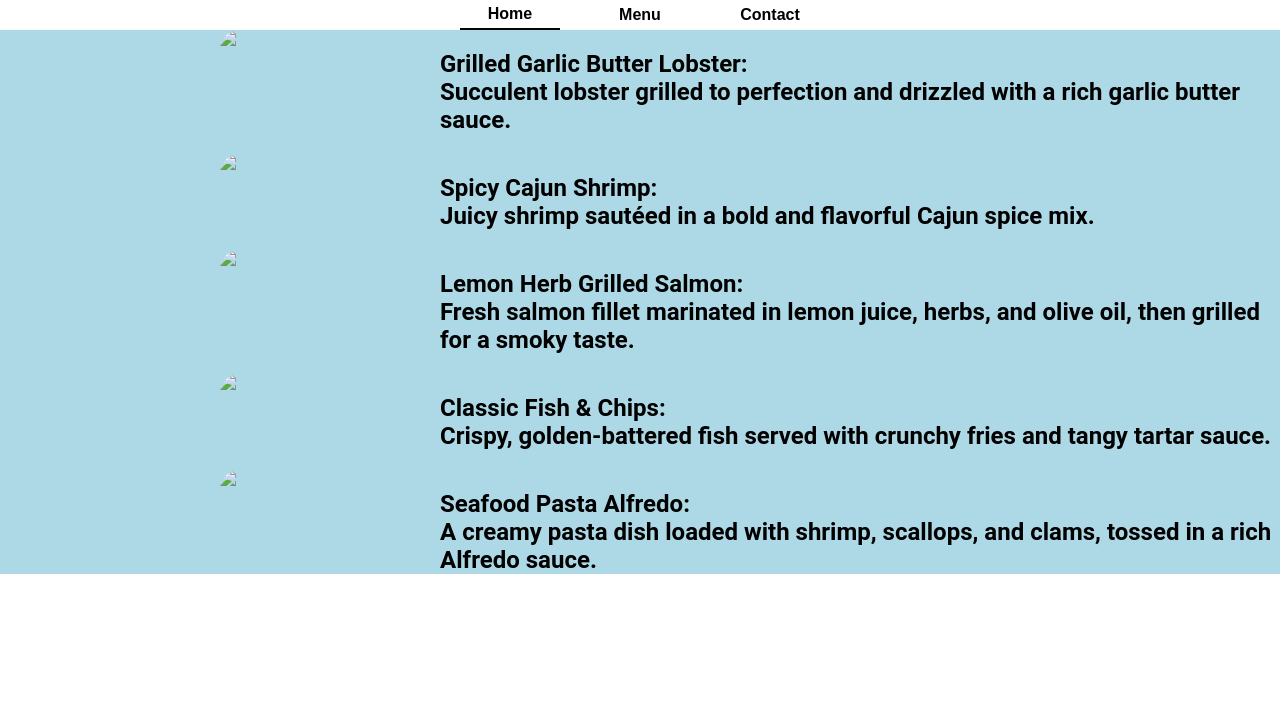
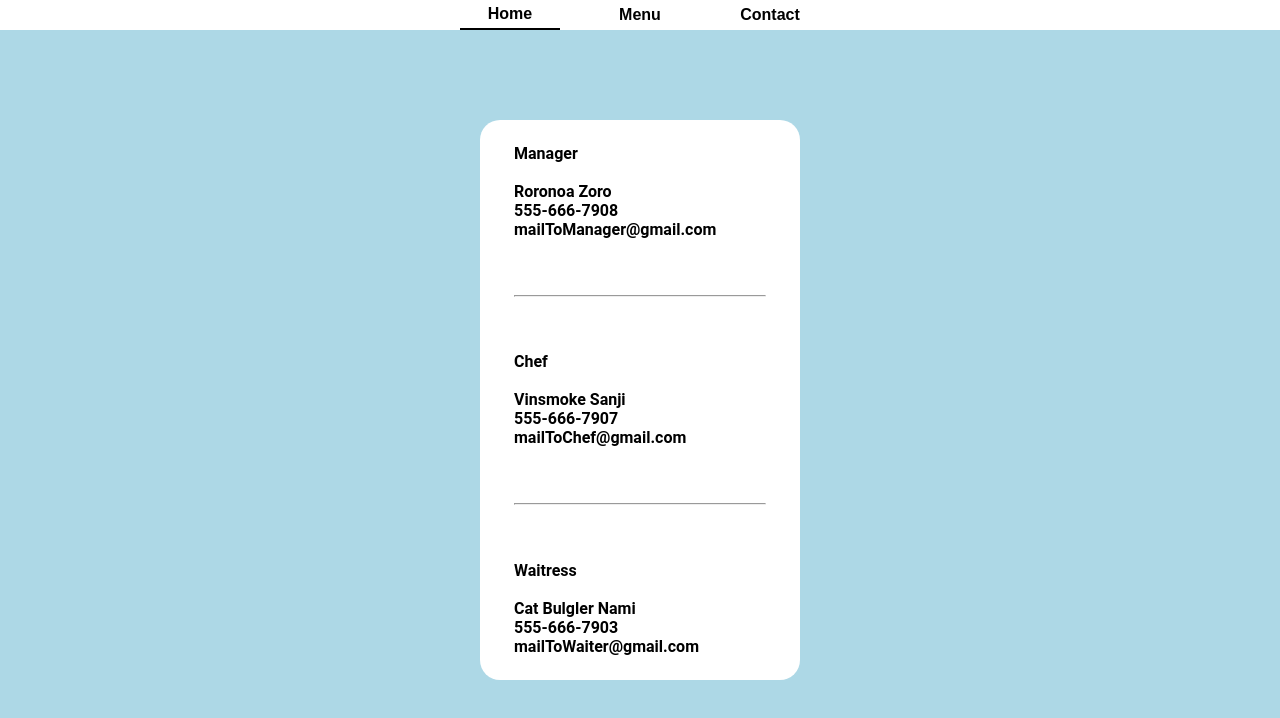
Before and after one commit to dark-prince05/restaurant-page, a website built with webpack: page src/template.html in a window 1280 px wide. Built offline with nearby package versions, Linux system fonts and the light colour scheme; files whose address does not match are found by name.

Commit message:
Complete contact tab

```diff
--- a/src/contact.js
+++ b/src/contact.js
@@ -1,25 +1,38 @@
-export function contact(content) {
+export function contact() {
+  const contactInfo = createElement("div", "contactInfo");
   const form = createElement("div", "form");
-  const chef = createElement("div", "chef");
-  const manager = createElement("div", "manager");
-  const waiter = createElement("div", "waiter");
+  const chef = createElement("div", "contact-details");
+  const line1 = createElement("hr", "line");
+  const manager = createElement("div", "contact-details");
+  const line2 = line1.cloneNode(true);
+  const waiter = createElement("div", "contact-details");
 
-  chef.textContent = `The Chef
+  chef.textContent = `Chef
+
+                      Vinsmoke Sanji
                       555-666-7907
                       mailToChef@gmail.com`;
 
-  manager.textContent = `The manager
+  manager.textContent = `Manager
+
+                      Roronoa Zoro
                       555-666-7908
-                      mailToManager@gmail.com`;
+                      mailToManager@gmail.com
+`;
 
-  waiter.textContent = `The Waiter
+  waiter.textContent = `Waitress
+
+                      Cat Bulgler Nami
                       555-666-7903
                       mailToWaiter@gmail.com`;
 
   form.append(manager);
+  form.append(line1);
   form.append(chef);
+  form.append(line2);
   form.append(waiter);
-  content.append(form);
+  contactInfo.append(form);
+  return contactInfo;
 }
 
 function createElement(elem, className) {
--- a/src/index.js
+++ b/src/index.js
@@ -10,9 +10,11 @@ const contactBtn = document.querySelector("#contact-btn");
 
 const home = homeTab();
 const menu = menuTab();
+const contact = contactTab();
+console.log(contact);
 
 window.addEventListener("load", () => {
-  content.append(menu);
+  content.append(contact);
   homeBtn.classList.add("borderB");
 });
 
@@ -32,6 +34,10 @@ menuBtn.addEventListener("click", () => {
   contactBtn.classList.remove("borderB");
 });
 
-conatactBtn.addEventListener("click", () => {
-  contactTab(content);
+contactBtn.addEventListener("click", () => {
+  content.textContent = "";
+  content.append(contact);
+  contactBtn.classList.add("borderB");
+  menuBtn.classList.remove("borderB");
+  homeBtn.classList.remove("borderB");
 });
--- a/src/style.css
+++ b/src/style.css
@@ -2,6 +2,12 @@ body {
   padding: 0;
   margin: 0;
   font-family: "Roboto", sans-serif;
+}
+
+header {
+  position: fixed;
+  background: white;
+  width: 100%;
 }
 
 nav {
@@ -10,7 +16,6 @@ nav {
   justify-content: center;
   column-gap: 30px;
 }
-
 button {
   background: none;
   border: none;
@@ -50,6 +55,7 @@ button:hover {
 .menu-container {
   background: lightblue;
   display: grid;
+  padding: 50px 0;
   grid-template-columns: 1fr 2fr;
   gap: 20px 20px;
 }
@@ -61,8 +67,35 @@ button:hover {
 }
 
 .menu-contents {
-  font-size: 1.5em;
+  font-size: 1.4em;
   padding-top: 20px;
   white-space: pre-line;
   font-weight: bold;
 }
+
+.contactInfo {
+  background: lightblue;
+  height: 100vh;
+  display: flex;
+  justify-content: center;
+  align-items: center;
+}
+
+.form {
+  background: white;
+  height: 70vh;
+  width: 25vw;
+  border-radius: 20px;
+  display: grid;
+  justify-content: center;
+  align-items: center;
+}
+
+.contact-details {
+  white-space: pre-line;
+  font-weight: bold;
+}
+
+.line {
+  width: 250px;
+}
--- a/webpack.config.js
+++ b/webpack.config.js
@@ -26,10 +26,6 @@ module.exports = {
         use: ["style-loader", "css-loader"],
       },
       {
-        test: /\.html$/i,
-        loader: "html-loader",
-      },
-      {
         test: /\.(png|svg|jpg|jpeg|gif|webp)$/i,
         type: "asset/resource",
       },
```
